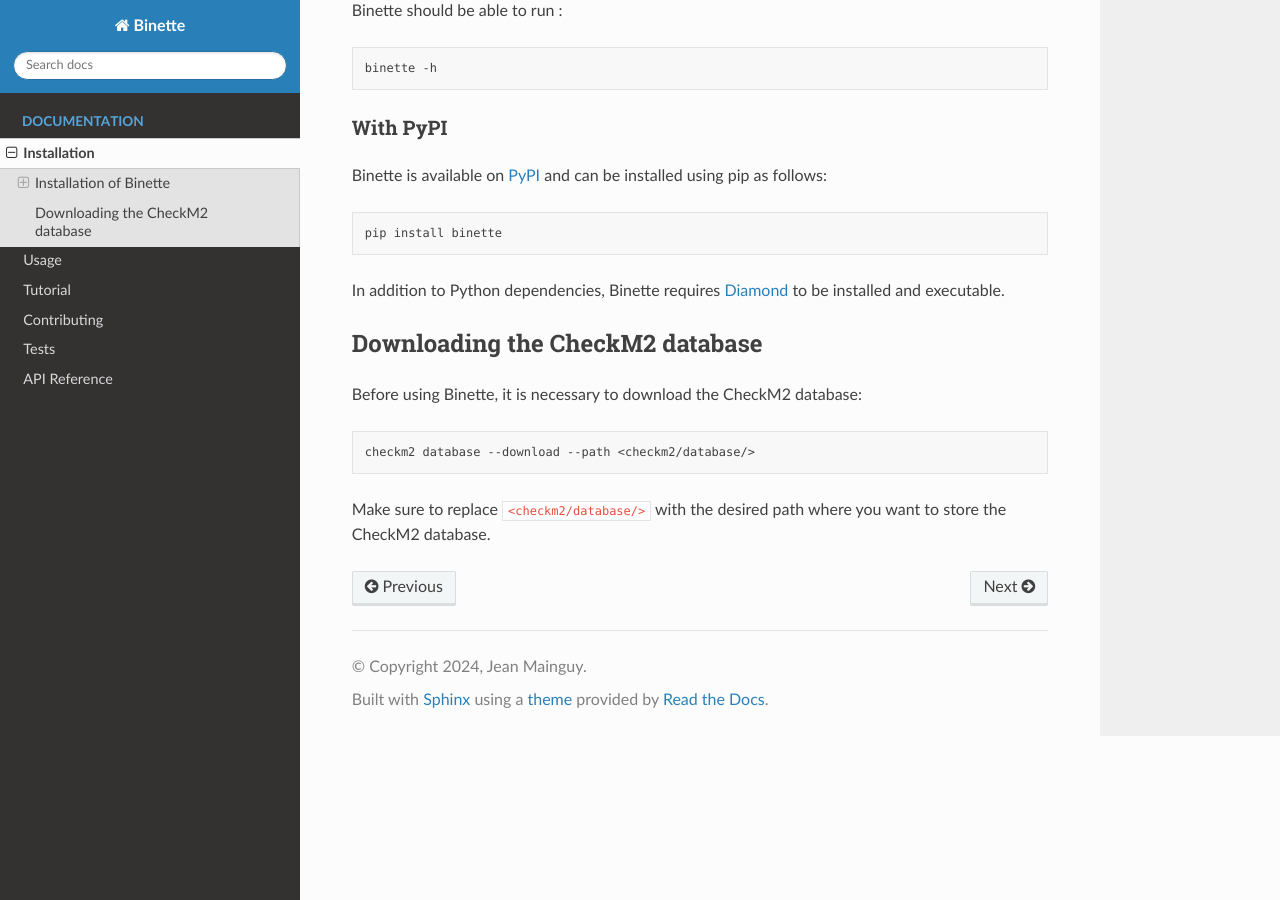
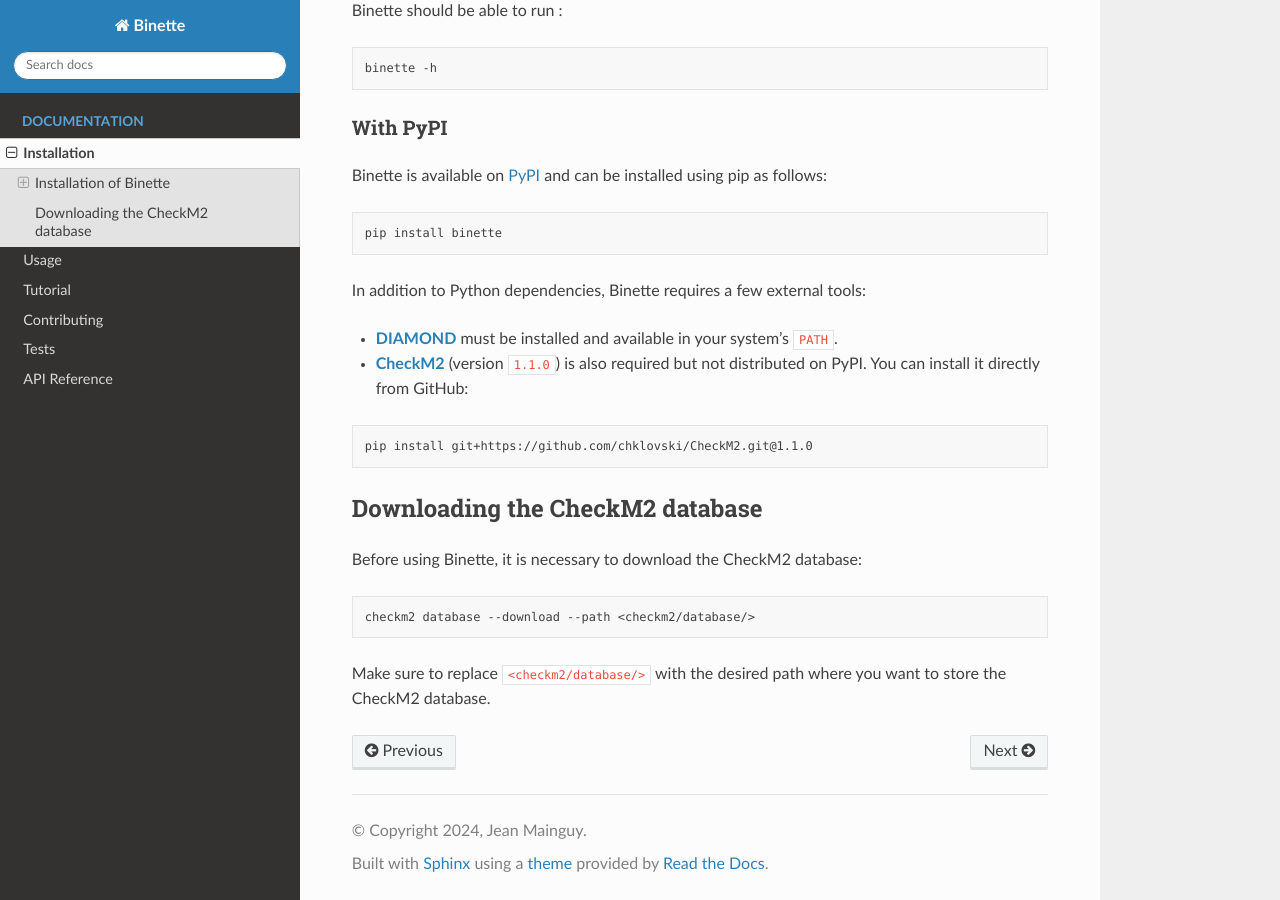
Before and after one commit to genotoul-bioinfo/Binette, a Sphinx documentation site: the page built from docs/installation.md, in a window 1280 px wide and 900 px high, scrolled down 1258 px. Built offline with Sphinx 7.4.7 and the Read the Docs theme 3.1.0, drawn with Linux system fonts in a browser that asks for light colours.

Commit message:
remove checkm2 github link in main deps to be able to deploy in Pypi and update doc

````diff
--- a/docs/installation.md
+++ b/docs/installation.md
@@ -68,8 +68,14 @@
 pip install binette
 ```
 
-In addition to Python dependencies, Binette requires [Diamond](https://github.com/bbuchfink/diamond) to be installed and executable.
+In addition to Python dependencies, Binette requires a few external tools:
 
+* **[DIAMOND](https://github.com/bbuchfink/diamond)** must be installed and available in your system’s `PATH`.
+* **[CheckM2](https://github.com/chklovski/CheckM2)** (version `1.1.0`) is also required but not distributed on PyPI. You can install it directly from GitHub:
+
+```bash
+pip install git+https://github.com/chklovski/CheckM2.git@1.1.0
+```
 
 ## Downloading the CheckM2 database
 
--- a/pyproject.toml
+++ b/pyproject.toml
@@ -25,7 +25,6 @@
 requires-python = ">=3.12"
 
 dependencies = [
-    "checkm2 @ git+https://github.com/chklovski/CheckM2.git@1.1.0",
     "joblib>=1.0,<2.0",
     "networkx>=3.0,<4.0",
     "numpy>1.24,<3.0",
@@ -38,6 +37,10 @@
 ]
 
 [project.optional-dependencies]
+
+checkm2 = [
+    "checkm2 @ git+https://github.com/chklovski/CheckM2.git@1.1.0"
+]
 
 doc = [
     "sphinx==6.2.1",
````
